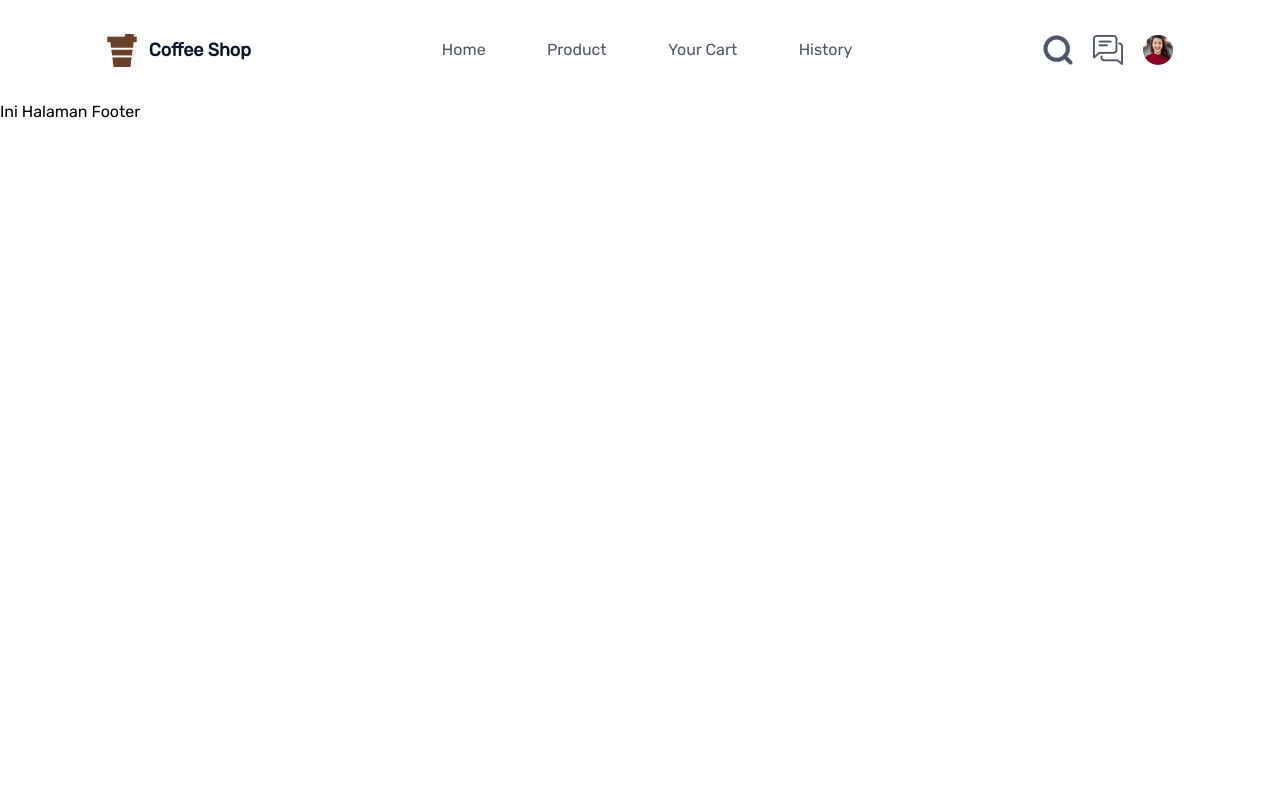
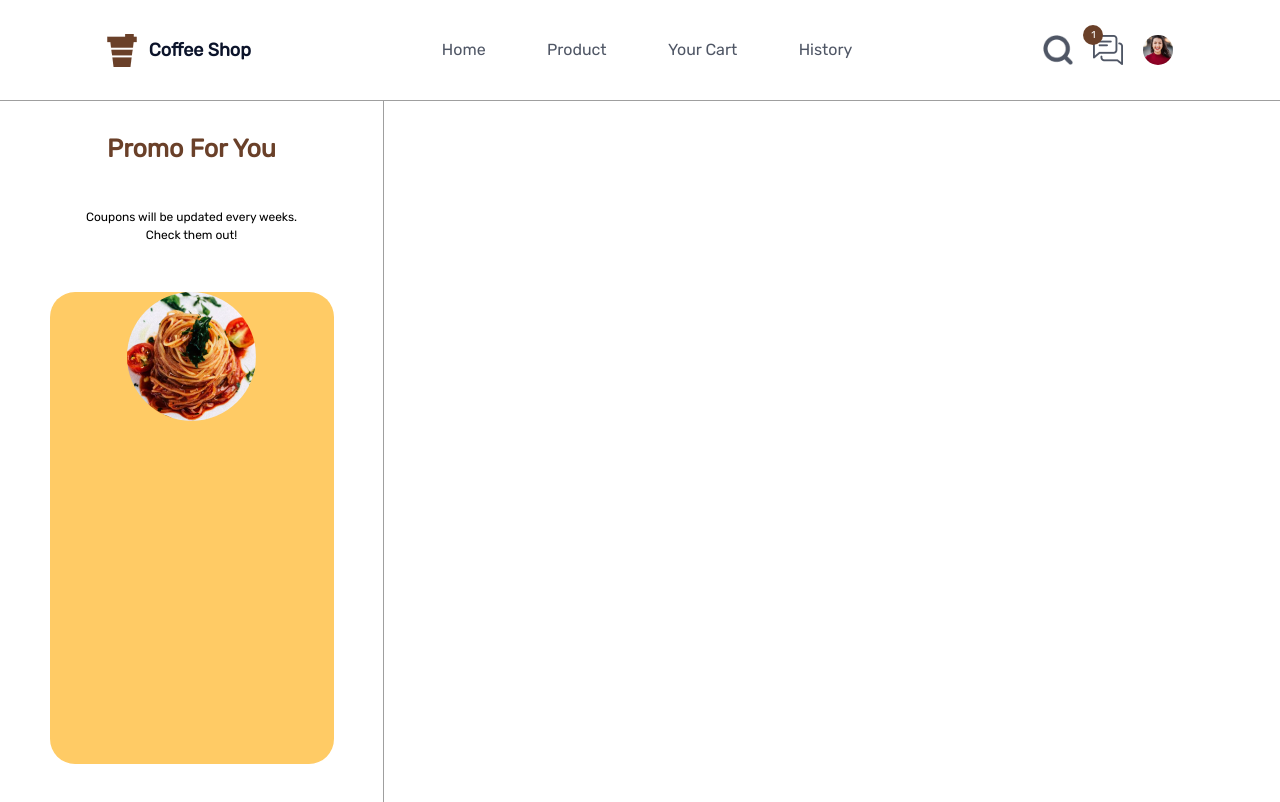
Before and after one commit to renaldipratama97/coffeeshop, a React (Create React App) app: page /product in a window 1280 px wide. Shown: the top 802 px of the page. Built offline with nearby package versions, Linux system fonts and the light colour scheme.

Commit message:
design product page

```diff
--- a/src/component/MainComponent/Header.jsx
+++ b/src/component/MainComponent/Header.jsx
@@ -35,6 +35,9 @@ export default function Header() {
               <img src={require("../../assets/img/search.png")} className="max-h-[30px]" alt="search" />
             </Link>
             <Link to="/chat" className="hover:scale-110">
+              <div className="w-[20px] h-[20px] bg-primary text-white absolute mt-[-10px] ml-[-10px] text-[10px] p-2 rounded-full leading-[4px]">
+                <span>1</span>
+              </div>
               <img src={require("../../assets/img/chat.png")} className="max-h-[30px]" alt="chat" />
             </Link>
             <Link to="/profile" className="hover:scale-110">
--- a/src/views/Product.jsx
+++ b/src/views/Product.jsx
@@ -1,16 +1,26 @@
 import React from "react";
 import Header from "../component/MainComponent/Header";
-import Footer from "../component/MainComponent/Footer";
+// import Footer from "../component/MainComponent/Footer";
 
 export default function index() {
   return (
     <>
       <div className="w-auto h-auto bg-[#FFFFFF]">
         <Header />
-        {/* <div className="h-[300px] border">
-            <p className="text-center mt-[130px]">component</p>
-        </div> */}
-        <Footer />
+        <div className="flex h-[800px] border-[#9F9F9F] border-t-[0.5px]">
+            <div className="sidebar w-[30%] border-[#9F9F9F] border-r-[0.5px]">
+                <h1 className="font-bold text-primary text-center mt-[29px] text-[25px]">Promo For You</h1>
+                <p className="text-[12px] w-[230px] text-center mt-10 ml-auto mr-auto">Coupons will be updated every weeks. Check them out! </p>
+
+                <div className="card mt-12 bg-[#FFCB65] h-[472px] w-[284px] ml-auto mr-auto rounded-[25px]">
+                    <img src={require("../assets/img/image-29.png")} className="rounded-full ml-auto mr-auto" alt="spaghetti" />
+                </div>
+            </div>
+            <div className="content w-[70%]">
+
+            </div>
+        </div>
+        {/* <Footer /> */}
       </div>
     </>
   );
```
Also changed, not shown: src/assets/img/image-29.png (added).
